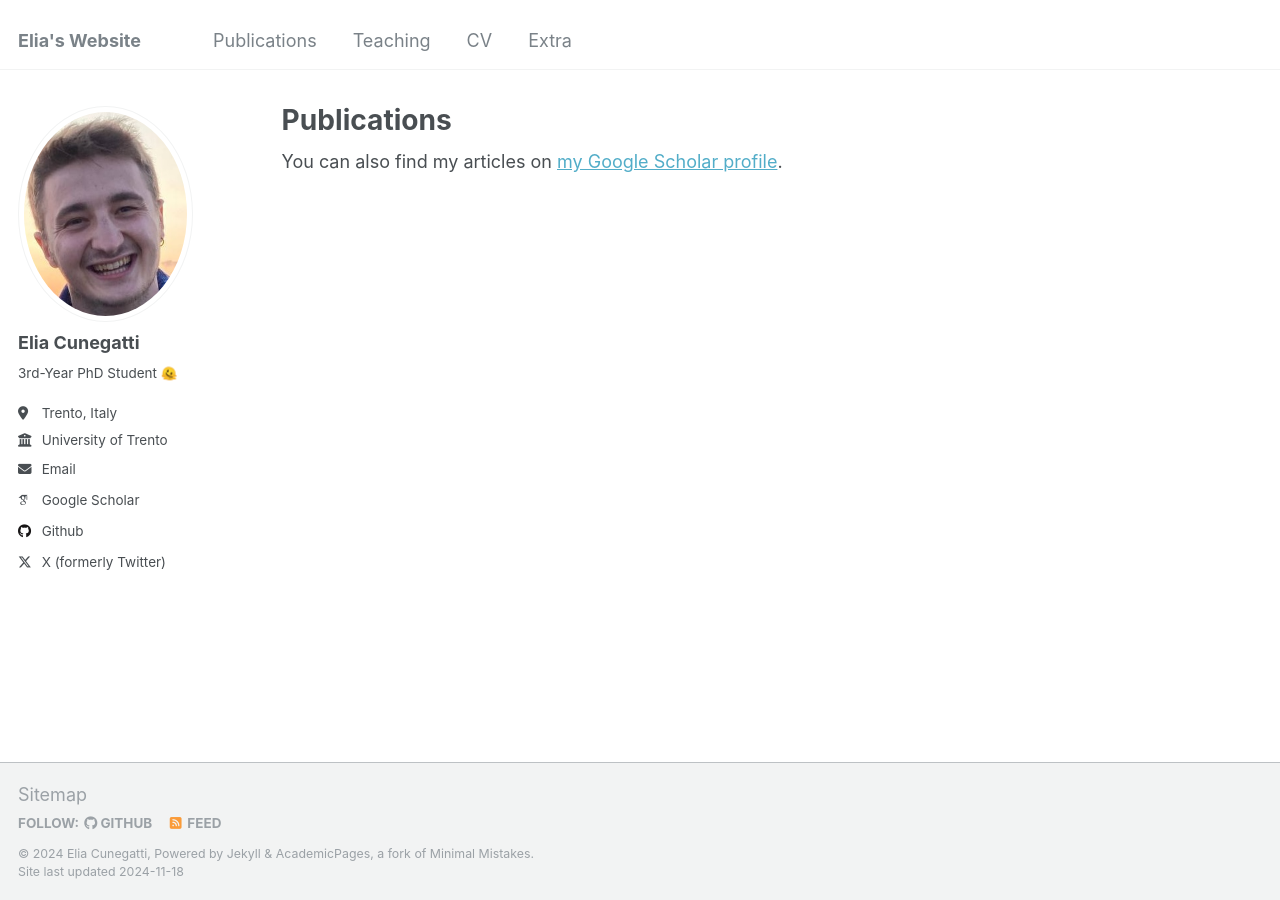
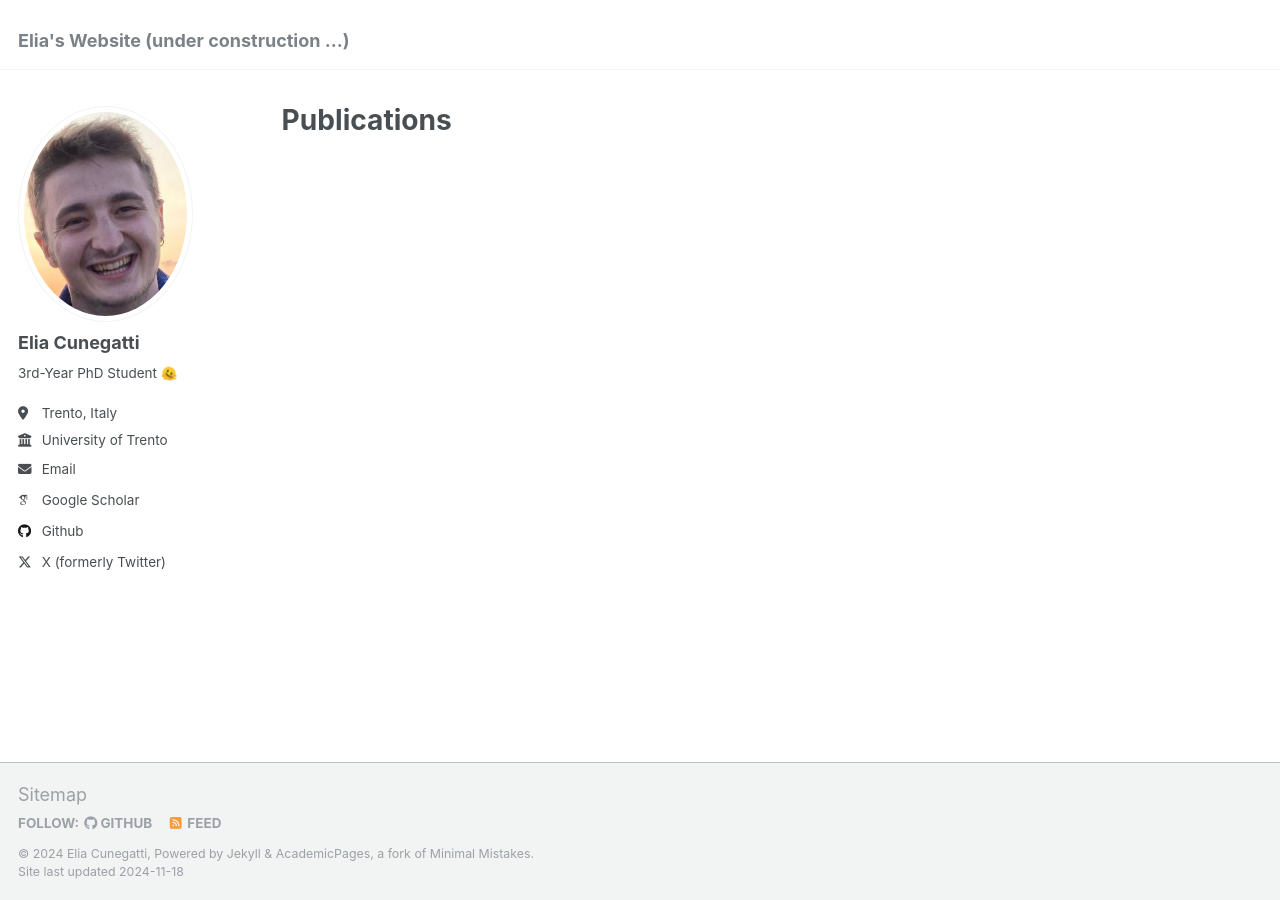
Before and after one commit to eliacunegatti/eliacunegatti.github.io, a Jekyll site: the page built from _pages/publications.html, in a window 1280 px wide. Built offline with Jekyll 4.4.1, drawn with Linux system fonts in a browser that asks for light colours; some web fonts are replaced.

```diff
--- a/_config.yml
+++ b/_config.yml
@@ -8,7 +8,7 @@
 
 # Basic Site Settings
 locale                   : "en-US"
-title                    : "Elia's Website"
+title                    : "Elia's Website (under construction ...)"
 title_separator          : "-"
 name                     : &name "Elia Cunegatti"
 description              : &description "PhD Student"
--- a/_pages/publications.html
+++ b/_pages/publications.html
@@ -4,10 +4,6 @@ title: "Publications"
 permalink: /publications/
 author_profile: true
 ---
-
-{% if site.author.googlescholar %}
-  <div class="wordwrap">You can also find my articles on <a href="{{site.author.googlescholar}}">my Google Scholar profile</a>.</div>
-{% endif %}
 
 {% include base_path %}
 
```
Also changed, not shown: _data/navigation.yml (+8 -8 lines), _pages/about.md (+28 -10 lines), _pages/cv.md (+1 -0 lines), images/neuroal_tab1.png (added), images/neuroal_tab2.png (added), 2 other files.
